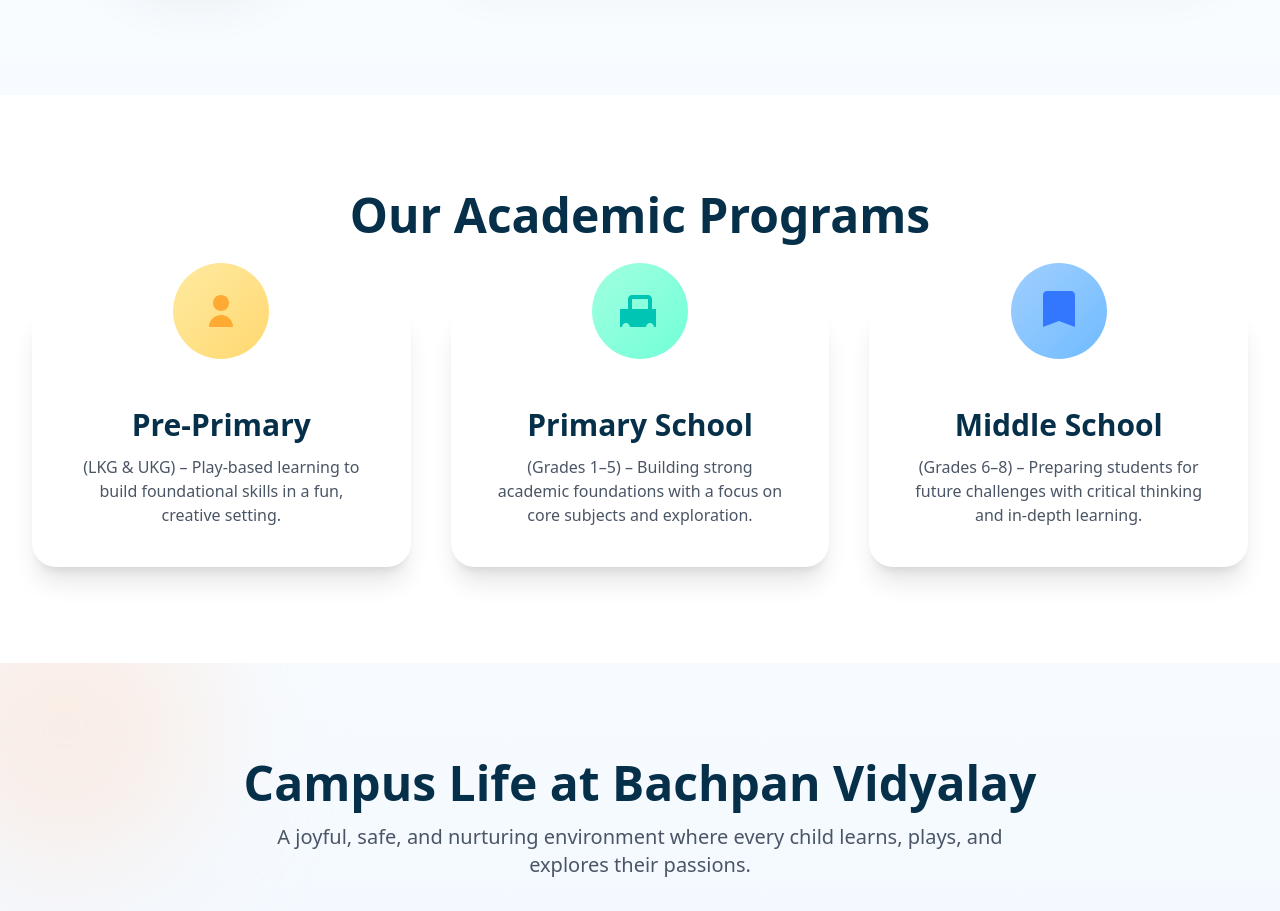
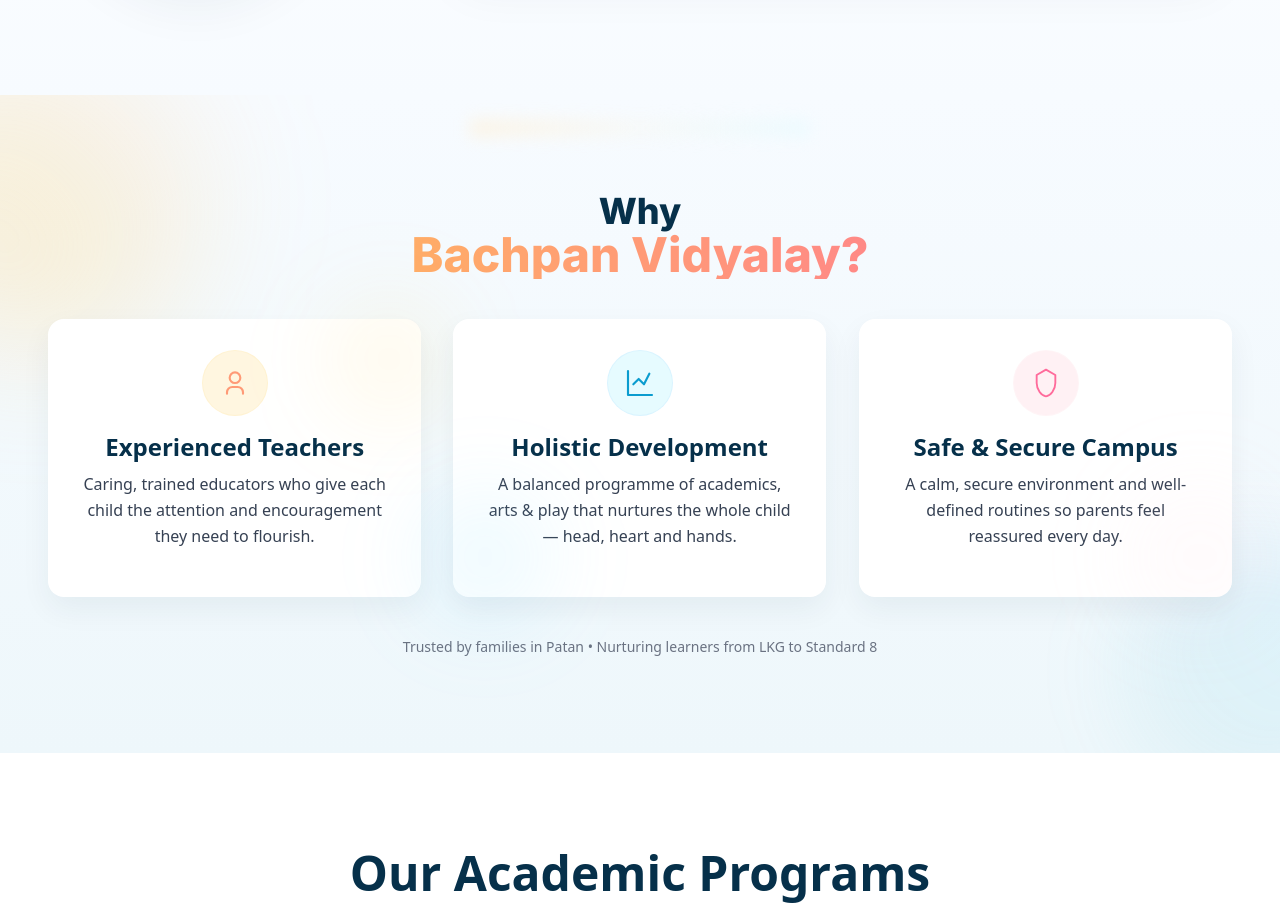
Before and after one commit to Abhi0019/BachpanVidyalaya, a Next.js app: page / in a window 1280 px wide. Shown: the part 1886-2797 px from the top of the page. Built offline with nearby package versions, Linux system fonts and the light colour scheme; a web font is replaced by a local one.

Commit message:
solved some bugs and added language translation feature in mobile menu bar

```diff
--- a/app/page.tsx
+++ b/app/page.tsx
@@ -2,7 +2,7 @@
 import Hero from "@/components/Hero";
 import AboutUs from "@/components/AboutUs";
 import PrincipalMessage from "@/components/PrincipalMessage";
-// import WhyUs from "@/components/WhyUs";
+import WhyUs from "@/components/WhyUs";
 import Programs from "@/components/Programs";
 import CampusLife from "@/components/CampusLife";
 import Testimonials from "@/components/Testimonials";
@@ -17,7 +17,7 @@
         <Hero />
         <AboutUs />
         <PrincipalMessage />
-        {/* <WhyUs /> */}
+        <WhyUs />
         <Programs />
         <CampusLife />
         <Testimonials />
--- a/components/Programs.tsx
+++ b/components/Programs.tsx
@@ -82,7 +82,7 @@
   return (
     <article className="relative bg-white rounded-3xl p-10 shadow-xl transition-transform duration-500 hover:-translate-y-2 hover:scale-105">
       <div
-        className={`absolute -top-10 left-1/2 -translate-x-1/2 w-24 h-24 rounded-full bg-gradient-to-br ${gradient} flex items-center justify-center transition-transform duration-500 hover:rotate-6 hover:scale-110`}
+        className={`absolute -top-10 left-1/2 -translate-x-1/2 w-24 h-24 rounded-full bg-linear-to-br ${gradient} flex items-center justify-center transition-transform duration-500 hover:rotate-6 hover:scale-110`}
       >
         {icon}
       </div>
--- a/components/WhyUs.tsx
+++ b/components/WhyUs.tsx
@@ -1,183 +1,183 @@
-// "use client";
-// import { useEffect } from "react";
-// import { useLanguage } from "@/context/LanguageContext";
+"use client";
+import { useEffect } from "react";
+import { useTranslation } from "react-i18next";
 
-// export default function WhyUs() {
-//   const { t } = useLanguage();
+export default function WhyUs() {
+  const { t } = useTranslation();
 
-//   useEffect(() => {
-//     if (typeof window === "undefined") return;
+  useEffect(() => {
+    if (typeof window === "undefined") return;
 
-//     const prefersReduced = window.matchMedia("(prefers-reduced-motion: reduce)").matches;
-//     const cards = document.querySelectorAll(".why-card");
+    const prefersReduced = window.matchMedia("(prefers-reduced-motion: reduce)").matches;
+    const cards = document.querySelectorAll(".why-card");
 
-//     if (prefersReduced) {
-//       cards.forEach((c) => c.classList.add("reveal", "show"));
-//       return;
-//     }
+    if (prefersReduced) {
+      cards.forEach((c) => c.classList.add("reveal", "show"));
+      return;
+    }
 
-//     const io = new IntersectionObserver(
-//       (entries, obs) => {
-//         entries.forEach((entry) => {
-//           if (entry.isIntersecting) {
-//             const el = entry.target as HTMLElement;
-//             const idx = Array.from(cards).indexOf(el);
-//             el.classList.add("reveal");
-//             setTimeout(() => el.classList.add("show"), idx * 90);
-//             obs.unobserve(el);
-//           }
-//         });
-//       },
-//       { threshold: 0.12 }
-//     );
+    const io = new IntersectionObserver(
+      (entries, obs) => {
+        entries.forEach((entry) => {
+          if (entry.isIntersecting) {
+            const el = entry.target as HTMLElement;
+            const idx = Array.from(cards).indexOf(el);
+            el.classList.add("reveal");
+            setTimeout(() => el.classList.add("show"), idx * 90);
+            obs.unobserve(el);
+          }
+        });
+      },
+      { threshold: 0.12 }
+    );
 
-//     cards.forEach((card) => io.observe(card));
-//   }, []);
+    cards.forEach((card) => io.observe(card));
+  }, []);
 
-//   return (
-//     <section
-//       id="why-us"
-//       className="relative py-16 md:py-24 bg-[linear-gradient(180deg,#f7fbff_0%,#eef7fb_100%)] overflow-hidden"
-//     >
-//       {/* Decorative blobs */}
-//       <div className="absolute -left-28 -top-16 w-80 h-80 rounded-full bg-linear-to-tr from-[#FFDDA8]/50 via-[#FFC947]/20 to-[#FF9AA3]/8 blur-3xl pointer-events-none"></div>
-//       <div className="absolute -right-24 -bottom-12 w-64 h-64 rounded-full bg-linear-to-bl from-[#6AD3FF]/16 to-[#63c2b5]/8 blur-2xl pointer-events-none"></div>
-//       <div className="absolute left-1/2 top-6 -translate-x-1/2 w-[340px] h-[18px] bg-[linear-gradient(90deg,#FFF0D6,rgba(255,201,71,0.06),#E6FBFF)] blur-sm opacity-60 pointer-events-none"></div>
+  return (
+    <section
+      id="why-us"
+      className="relative py-16 md:py-24 bg-[linear-gradient(180deg,#f7fbff_0%,#eef7fb_100%)] overflow-hidden"
+    >
+      {/* Decorative blobs */}
+      <div className="absolute -left-28 -top-16 w-80 h-80 rounded-full bg-linear-to-tr from-[#FFDDA8]/50 via-[#FFC947]/20 to-[#FF9AA3]/8 blur-3xl pointer-events-none"></div>
+      <div className="absolute -right-24 -bottom-12 w-64 h-64 rounded-full bg-linear-to-bl from-[#6AD3FF]/16 to-[#63c2b5]/8 blur-2xl pointer-events-none"></div>
+      <div className="absolute left-1/2 top-6 -translate-x-1/2 w-[340px] h-[18px] bg-[linear-gradient(90deg,#FFF0D6,rgba(255,201,71,0.06),#E6FBFF)] blur-sm opacity-60 pointer-events-none"></div>
 
-//       <div className="container mx-auto px-6 lg:px-12 text-center relative z-10">
-//         <h2
-//           className="text-3xl md:text-4xl font-extrabold mb-10"
-//           style={{
-//             fontFamily:
-//               "Inter, system-ui, -apple-system, Segoe UI, Roboto, 'Helvetica Neue', Arial",
-//           }}
-//         >
-//           <span className="block text-[#06304A]">{t("whyus.titleTop")}</span>
-//           <span className="block text-transparent bg-clip-text bg-linear-to-r from-[#FFC947] via-[#FF9A76] to-[#FF6B9B] text-4xl md:text-5xl">
-//             {t("whyus.titleBottom")}
-//           </span>
-//         </h2>
+      <div className="container mx-auto px-6 lg:px-12 text-center relative z-10">
+        <h2
+          className="text-3xl md:text-4xl font-extrabold mb-10"
+          style={{
+            fontFamily:
+              "Inter, system-ui, -apple-system, Segoe UI, Roboto, 'Helvetica Neue', Arial",
+          }}
+        >
+          <span className="block text-[#06304A]">{t("whyus.titleTop")}</span>
+          <span className="block text-transparent bg-clip-text bg-linear-to-r from-[#FFC947] via-[#FF9A76] to-[#FF6B9B] text-4xl md:text-5xl">
+            {t("whyus.titleBottom")}
+          </span>
+        </h2>
 
-//         <div className="grid gap-8 sm:grid-cols-2 lg:grid-cols-3">
-//           {/* Card A */}
-//           <article className="why-card group relative bg-white rounded-2xl p-6 md:p-8 transform transition will-change-transform focus:outline-none">
-//             <div className="absolute -right-10 -top-8 w-36 h-36 rounded-full bg-[#FFC947]/8 blur-2xl pointer-events-none"></div>
+        <div className="grid gap-8 sm:grid-cols-2 lg:grid-cols-3">
+          {/* Card A */}
+          <article className="why-card group relative bg-white rounded-2xl p-6 md:p-8 transform transition will-change-transform focus:outline-none">
+            <div className="absolute -right-10 -top-8 w-36 h-36 rounded-full bg-[#FFC947]/8 blur-2xl pointer-events-none"></div>
 
-//             <div className="flex items-center justify-center w-16 h-16 rounded-full bg-[#FFF6E0] mx-auto mb-4 ring-1 ring-[#FFC947]/25">
-//               <svg
-//                 className="w-8 h-8 text-[#FF9A76]"
-//                 viewBox="0 0 24 24"
-//                 fill="none"
-//                 aria-hidden="true"
-//               >
-//                 <path
-//                   d="M12 12c2.21 0 4-1.79 4-4s-1.79-4-4-4-4 1.79-4 4 1.79 4 4 4zM6 20v-1a4 4 0 014-4h4a4 4 0 014 4v1"
-//                   stroke="currentColor"
-//                   strokeWidth="1.6"
-//                   strokeLinecap="round"
-//                   strokeLinejoin="round"
-//                 />
-//               </svg>
-//             </div>
+            <div className="flex items-center justify-center w-16 h-16 rounded-full bg-[#FFF6E0] mx-auto mb-4 ring-1 ring-[#FFC947]/25">
+              <svg
+                className="w-8 h-8 text-[#FF9A76]"
+                viewBox="0 0 24 24"
+                fill="none"
+                aria-hidden="true"
+              >
+                <path
+                  d="M12 12c2.21 0 4-1.79 4-4s-1.79-4-4-4-4 1.79-4 4 1.79 4 4 4zM6 20v-1a4 4 0 014-4h4a4 4 0 014 4v1"
+                  stroke="currentColor"
+                  strokeWidth="1.6"
+                  strokeLinecap="round"
+                  strokeLinejoin="round"
+                />
+              </svg>
+            </div>
 
-//             <h3 className="text-xl md:text-2xl font-semibold text-[#06304A] mb-2">
-//               {t("whyus.cards.0.title")}
-//             </h3>
-//             <p className="text-gray-700 leading-relaxed mb-4">
-//               {t("whyus.cards.0.desc")}
-//             </p>
-//           </article>
+            <h3 className="text-xl md:text-2xl font-semibold text-[#06304A] mb-2">
+              {t("whyus.cards.0.title")}
+            </h3>
+            <p className="text-gray-700 leading-relaxed mb-4">
+              {t("whyus.cards.0.desc")}
+            </p>
+          </article>
 
-//           {/* Card B */}
-//           <article className="why-card group relative bg-white rounded-2xl p-6 md:p-8 transform transition will-change-transform focus:outline-none">
-//             <div className="absolute -left-10 -bottom-8 w-36 h-36 rounded-full bg-[#6AD3FF]/10 blur-2xl pointer-events-none"></div>
+          {/* Card B */}
+          <article className="why-card group relative bg-white rounded-2xl p-6 md:p-8 transform transition will-change-transform focus:outline-none">
+            <div className="absolute -left-10 -bottom-8 w-36 h-36 rounded-full bg-[#6AD3FF]/10 blur-2xl pointer-events-none"></div>
 
-//             <div className="flex items-center justify-center w-16 h-16 rounded-full bg-[#E6FBFF] mx-auto mb-4 ring-1 ring-[#6AD3FF]/25">
-//               <svg
-//                 className="w-8 h-8 text-[#0b9ccf]"
-//                 viewBox="0 0 24 24"
-//                 fill="none"
-//                 aria-hidden="true"
-//               >
-//                 <path
-//                   d="M3 3v18h18"
-//                   stroke="currentColor"
-//                   strokeWidth="1.6"
-//                   strokeLinecap="round"
-//                   strokeLinejoin="round"
-//                 />
-//                 <path
-//                   d="M7 13l4-4 4 4 4-8"
-//                   stroke="currentColor"
-//                   strokeWidth="1.6"
-//                   strokeLinecap="round"
-//                   strokeLinejoin="round"
-//                 />
-//               </svg>
-//             </div>
+            <div className="flex items-center justify-center w-16 h-16 rounded-full bg-[#E6FBFF] mx-auto mb-4 ring-1 ring-[#6AD3FF]/25">
+              <svg
+                className="w-8 h-8 text-[#0b9ccf]"
+                viewBox="0 0 24 24"
+                fill="none"
+                aria-hidden="true"
+              >
+                <path
+                  d="M3 3v18h18"
+                  stroke="currentColor"
+                  strokeWidth="1.6"
+                  strokeLinecap="round"
+                  strokeLinejoin="round"
+                />
+                <path
+                  d="M7 13l4-4 4 4 4-8"
+                  stroke="currentColor"
+                  strokeWidth="1.6"
+                  strokeLinecap="round"
+                  strokeLinejoin="round"
+                />
+              </svg>
+            </div>
 
-//             <h3 className="text-xl md:text-2xl font-semibold text-[#06304A] mb-2">
-//               {t("whyus.cards.1.title")}
-//             </h3>
-//             <p className="text-gray-700 leading-relaxed mb-4">
-//               {t("whyus.cards.1.desc")}
-//             </p>
-//           </article>
+            <h3 className="text-xl md:text-2xl font-semibold text-[#06304A] mb-2">
+              {t("whyus.cards.1.title")}
+            </h3>
+            <p className="text-gray-700 leading-relaxed mb-4">
+              {t("whyus.cards.1.desc")}
+            </p>
+          </article>
 
-//           {/* Card C */}
-//           <article className="why-card group relative bg-white rounded-2xl p-6 md:p-8 transform transition will-change-transform focus:outline-none">
-//             <div className="absolute -right-12 -bottom-10 w-40 h-40 rounded-full bg-[#FFCCD5]/8 blur-2xl pointer-events-none"></div>
+          {/* Card C */}
+          <article className="why-card group relative bg-white rounded-2xl p-6 md:p-8 transform transition will-change-transform focus:outline-none">
+            <div className="absolute -right-12 -bottom-10 w-40 h-40 rounded-full bg-[#FFCCD5]/8 blur-2xl pointer-events-none"></div>
 
-//             <div className="flex items-center justify-center w-16 h-16 rounded-full bg-[#FFF1F4] mx-auto mb-4 ring-1 ring-[#FFCCD5]/22">
-//               <svg
-//                 className="w-8 h-8 text-[#ff6b9b]"
-//                 viewBox="0 0 24 24"
-//                 fill="none"
-//                 aria-hidden="true"
-//               >
-//                 <path
-//                   d="M12 2l7 4v6c0 5-3.58 9.77-7 10-3.42-.23-7-5-7-10V6l7-4z"
-//                   stroke="currentColor"
-//                   strokeWidth="1.4"
-//                   strokeLinecap="round"
-//                   strokeLinejoin="round"
-//                 />
-//               </svg>
-//             </div>
+            <div className="flex items-center justify-center w-16 h-16 rounded-full bg-[#FFF1F4] mx-auto mb-4 ring-1 ring-[#FFCCD5]/22">
+              <svg
+                className="w-8 h-8 text-[#ff6b9b]"
+                viewBox="0 0 24 24"
+                fill="none"
+                aria-hidden="true"
+              >
+                <path
+                  d="M12 2l7 4v6c0 5-3.58 9.77-7 10-3.42-.23-7-5-7-10V6l7-4z"
+                  stroke="currentColor"
+                  strokeWidth="1.4"
+                  strokeLinecap="round"
+                  strokeLinejoin="round"
+                />
+              </svg>
+            </div>
 
-//             <h3 className="text-xl md:text-2xl font-semibold text-[#06304A] mb-2">
-//               {t("whyus.cards.2.title")}
-//             </h3>
-//             <p className="text-gray-700 leading-relaxed mb-4">
-//               {t("whyus.cards.2.desc")}
-//             </p>
-//           </article>
-//         </div>
+            <h3 className="text-xl md:text-2xl font-semibold text-[#06304A] mb-2">
+              {t("whyus.cards.2.title")}
+            </h3>
+            <p className="text-gray-700 leading-relaxed mb-4">
+              {t("whyus.cards.2.desc")}
+            </p>
+          </article>
+        </div>
 
-//         <div className="mt-10 text-sm text-gray-500">{t("whyus.footer")}</div>
-//       </div>
+        <div className="mt-10 text-sm text-gray-500">{t("whyus.footer")}</div>
+      </div>
 
-//       <style jsx>{`
-//         .why-card {
-//           transition: transform 400ms cubic-bezier(0.2, 0.9, 0.2, 1), box-shadow 400ms;
-//           box-shadow: 0 12px 30px rgba(6, 48, 74, 0.06);
-//         }
-//         .why-card:hover,
-//         .why-card:focus {
-//           transform: translateY(-10px) rotateX(2deg) scale(1.01);
-//           box-shadow: 0 30px 60px rgba(6, 48, 74, 0.1);
-//           outline: none;
-//         }
-//         .reveal {
-//           opacity: 0;
-//           transform: translateY(10px) scale(0.998);
-//           transition: opacity 600ms ease, transform 600ms cubic-bezier(0.2, 0.9, 0.2, 1);
-//         }
-//         .reveal.show {
-//           opacity: 1;
-//           transform: translateY(0) scale(1);
-//         }
-//       `}</style>
-//     </section>
-//   );
-// }
+      <style jsx>{`
+        .why-card {
+          transition: transform 400ms cubic-bezier(0.2, 0.9, 0.2, 1), box-shadow 400ms;
+          box-shadow: 0 12px 30px rgba(6, 48, 74, 0.06);
+        }
+        .why-card:hover,
+        .why-card:focus {
+          transform: translateY(-10px) rotateX(2deg) scale(1.01);
+          box-shadow: 0 30px 60px rgba(6, 48, 74, 0.1);
+          outline: none;
+        }
+        .reveal {
+          opacity: 0;
+          transform: translateY(10px) scale(0.998);
+          transition: opacity 600ms ease, transform 600ms cubic-bezier(0.2, 0.9, 0.2, 1);
+        }
+        .reveal.show {
+          opacity: 1;
+          transform: translateY(0) scale(1);
+        }
+      `}</style>
+    </section>
+  );
+}
```
Also changed, not shown: app/layout.tsx (+7 -4 lines), components/Header.tsx (+37 -1 lines).
